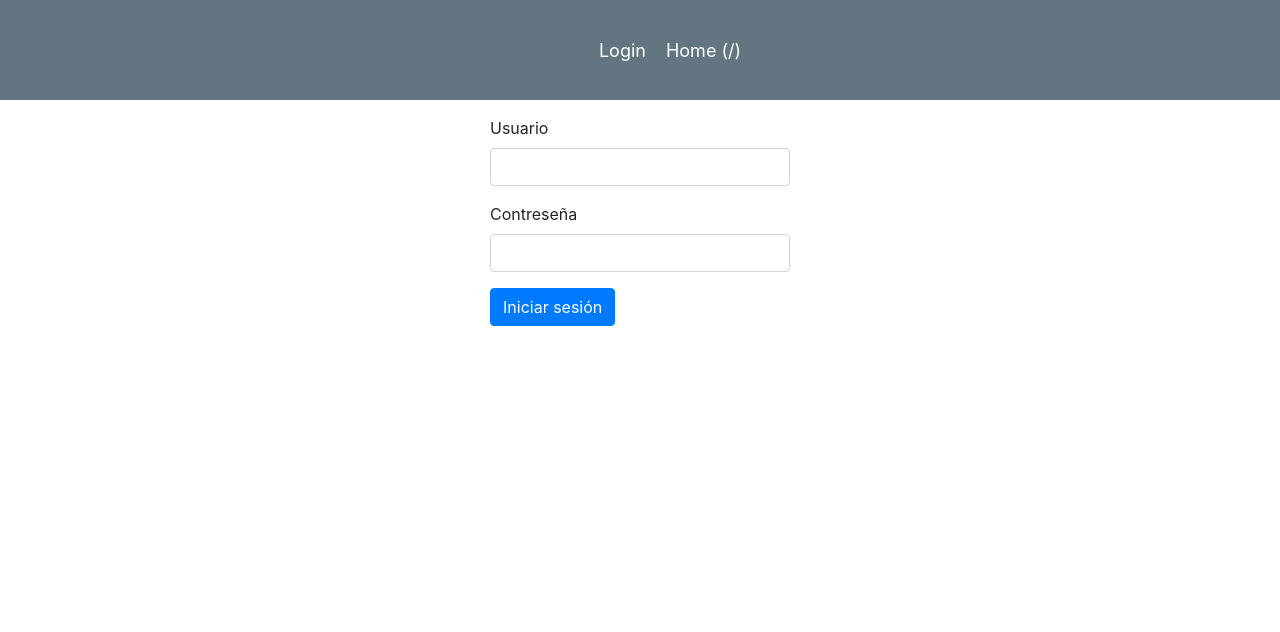
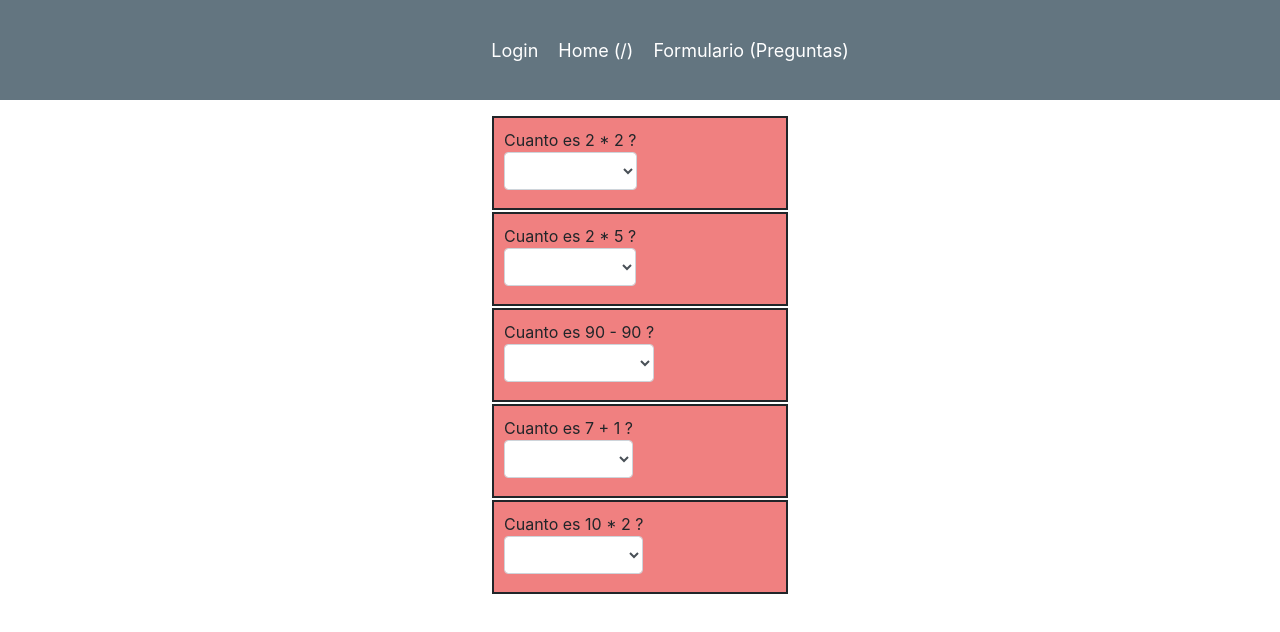
Before and after one commit to emmanuel201290/ExamenFinal, a React (Create React App) app: page /Formulario in a window 1280 px wide. Before the commit this address led to /Login. Shown: the top 632 px of the page. Built offline with nearby package versions, Linux system fonts and the light colour scheme.

Commit message:
Se agrego el componente 5

```diff
--- a/src/App.js
+++ b/src/App.js
@@ -4,6 +4,7 @@ import { Switch, Route, Link } from "react-router-dom";
 import Login from "./Login";
 import Home from "./Home";
 import ProtectedRoute from "./utilities/ProtectedRouter";
+import Formulario from "./Formulario";
 
 export default function App() {
   return (
@@ -16,11 +17,16 @@ export default function App() {
           <li>
             <Link to="/">Home (/)</Link>
           </li>
+          <li>
+            <Link to="/Formulario">Formulario (Preguntas)</Link>
+          </li>
         </ul>
       </nav>
 
       <Switch>
         <Route path="/Login" component={Login} />
+        <Route path="/Formulario" component={Formulario}></Route>
+
         <ProtectedRoute>
           <Home />
         </ProtectedRoute>
--- a/src/Container/index.js
+++ b/src/Container/index.js
@@ -1,5 +1,6 @@
 import React from "react";
 import { Form, Label, Input } from "reactstrap";
+import styled from "styled-components";
 
 export const handleChange = e => {
   console.log(e.currentTarget);
@@ -7,27 +8,27 @@ export const handleChange = e => {
   console.log(document.querySelector("select").textContent);
 };
 
+const Principal = styled.div`
+  background: #f08080;
+  border: 2px solid;
+  margin: 2px;
+`;
+
 export default ({ titulo, contenido }) => {
   return (
-    <div
-      style={{
-        background: "#F08080",
-        border: "2px solid ",
-        "border-radius": "10px 10px"
-      }}
-    >
+    <Principal>
       <Form style={{ margin: "10px" }}>
         <Label>
           {titulo}
           <br></br>
 
-          <Input type="select" name="select" id={"rsp"} onChange={handleChange}>
+          <Input type="select" name="select" id={"1"} onChange={handleChange}>
             {contenido.opciones.map(item => (
               <option value={item.esVerdadera}>{item.nombreOpcion}</option>
             ))}
           </Input>
         </Label>
       </Form>
-    </div>
+    </Principal>
   );
 };
--- /dev/null
+++ b/src/Formulario/index.js
@@ -0,0 +1,100 @@
+import React from "react";
+import { Button, Form, FormGroup, Label, Input, FormText } from "reactstrap";
+import { Wrapper } from "../Login/styles";
+import Container from "../Container/index";
+
+export default () => {
+  const contenido = {
+    opciones: [
+      {
+        nombreOpcion: "",
+        esVerdadera: null
+      },
+      {
+        nombreOpcion: "4",
+        esVerdadera: true
+      },
+      {
+        nombreOpcion: "15",
+        esVerdadera: false
+      }
+    ]
+  };
+
+  const contenido2 = {
+    opciones: [
+      {
+        nombreOpcion: "",
+        esVerdadera: null
+      },
+      {
+        nombreOpcion: "8",
+        esVerdadera: false
+      },
+      {
+        nombreOpcion: "10",
+        esVerdadera: true
+      }
+    ]
+  };
+
+  const contenido3 = {
+    opciones: [
+      {
+        nombreOpcion: "",
+        esVerdadera: null
+      },
+      {
+        nombreOpcion: "2",
+        esVerdadera: false
+      },
+      {
+        nombreOpcion: "0",
+        esVerdadera: true
+      }
+    ]
+  };
+
+  const contenido4 = {
+    opciones: [
+      {
+        nombreOpcion: "",
+        esVerdadera: null
+      },
+      {
+        nombreOpcion: "8",
+        esVerdadera: true
+      },
+      {
+        nombreOpcion: "10",
+        esVerdadera: false
+      }
+    ]
+  };
+
+  const contenido5 = {
+    opciones: [
+      {
+        nombreOpcion: "",
+        esVerdadera: null
+      },
+      {
+        nombreOpcion: "18",
+        esVerdadera: false
+      },
+      {
+        nombreOpcion: "20",
+        esVerdadera: true
+      }
+    ]
+  };
+  return (
+    <Wrapper>
+      <Container titulo={"Cuanto es 2 * 2 ?"} contenido={contenido} />
+      <Container titulo={"Cuanto es 2 * 5 ?"} contenido={contenido2} />
+      <Container titulo={"Cuanto es 90 - 90 ?"} contenido={contenido3} />
+      <Container titulo={"Cuanto es 7 + 1 ?"} contenido={contenido4} />
+      <Container titulo={"Cuanto es 10 * 2 ?"} contenido={contenido5} />
+    </Wrapper>
+  );
+};
```
